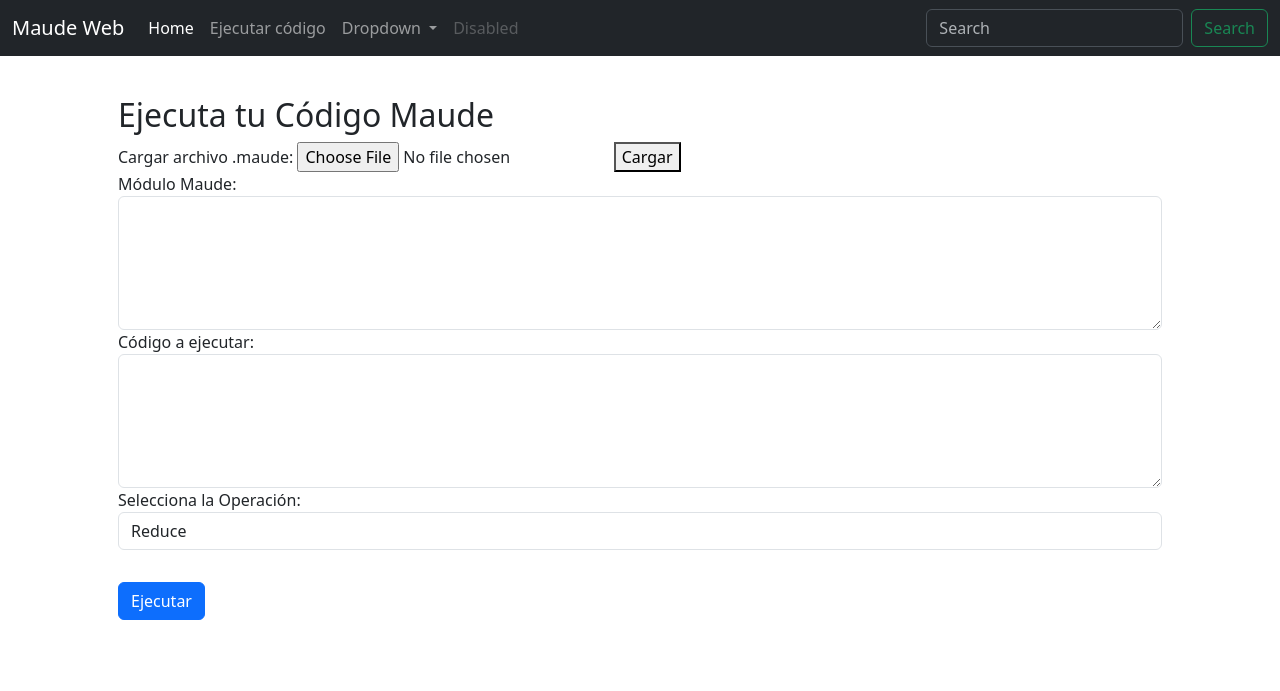
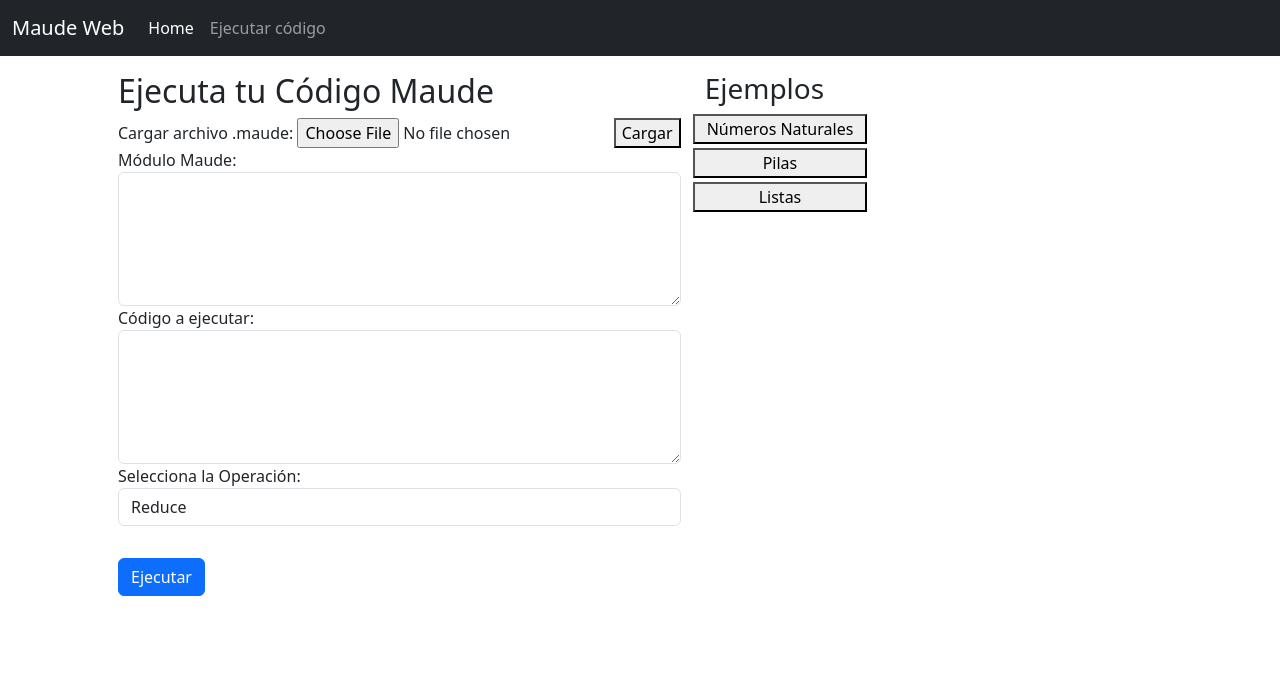
Before and after one commit to Tarusito/web_maude, a Django app: page /home/ in a window 1280 px wide. Shown: the top 691 px of the page. Run offline with Django 5.2, Linux system fonts and the light colour scheme.

Commit message:
muestra los ejemplos a la derecha

```diff
--- a/proyecto django/Proyecto1/templates/home.html
+++ b/proyecto django/Proyecto1/templates/home.html
@@ -22,29 +22,13 @@
               <li class="nav-item">
                 <a class="nav-link" href="#">Ejecutar código</a>
               </li>
-              <li class="nav-item dropdown">
-                <a class="nav-link dropdown-toggle" href="#" role="button" data-bs-toggle="dropdown" aria-expanded="false">
-                  Dropdown
-                </a>
-                <ul class="dropdown-menu">
-                  <li><a class="dropdown-item" href="#">Action</a></li>
-                  <li><a class="dropdown-item" href="#">Another action</a></li>
-                  <li><hr class="dropdown-divider"></li>
-                  <li><a class="dropdown-item" href="#">Something else here</a></li>
             </ul>
-              </li>
-              <li class="nav-item">
-                <a class="nav-link disabled" aria-disabled="true">Disabled</a>
-              </li>
-            </ul>
-            <form class="d-flex" role="search">
-              <input class="form-control me-2" type="search" placeholder="Search" aria-label="Search">
-              <button class="btn btn-outline-success" type="submit">Search</button>
-            </form>
           </div>
         </div>
       </nav>
-      <div class="container mt-5 p-5">
+      <div class="container mt-4 p-5">
+        <div class="row">
+          <div class="col-auto">
             <h2>Ejecuta tu Código Maude</h2>
             <form id = "maudeForm" action="" method="post">
                 {% csrf_token %}
@@ -74,6 +58,23 @@
                     <p>{{ result }}</p>
                 {% endif %}
             </div>
+          </div>
+          <div class="col-auto">
+            <div class="examples-section">
+              <h3>Ejemplos</h3>
+              <div class="row mt-1">
+                <button onclick="loadExample('numerosNaturales')">Números Naturales</button>
+              </div>
+              <div class="row mt-1">
+                <button onclick="loadExample('pilas')">Pilas</button>
+              </div>
+              <div class="row mt-1">
+                <button onclick="loadExample('listas')">Listas</button>
+              </div>
+          </div>
+          </div>
+        </div>
+
     </div>
 
     </div>
@@ -119,5 +120,129 @@
         .catch(error => console.error('Error:', error));
     });
 });
+  function loadExample(exampleName) {
+      var codeTextArea = document.getElementById("maudeCode");
+      switch (exampleName) {
+          case 'numerosNaturales':
+              codeTextArea.value = `fmod PEANO is
+                sort PeanoNat .
+                op 0 : -> PeanoNat [ctor] .
+                op s : PeanoNat -> PeanoNat [ctor] .
+                vars N M : PeanoNat .
+                op _+_ : PeanoNat PeanoNat -> PeanoNat [assoc comm] .
+                *** Caso 1: constructor 0
+                eq [s1] : 0 + N = N .
+                *** Caso 2: constructor sucesor
+                eq [s2] : s(N) + M = s(N + M) .
+                op _*_ : PeanoNat PeanoNat -> PeanoNat [assoc comm] .
+                eq 0 * N = 0 .
+                eq s(N) * M = M + (N * M) .
+                op esPositivo : PeanoNat -> Bool .
+                eq esPositivo(0) = false .
+                eq esPositivo(s(N)) = true .
+                endfm`;
+              break;
+          case 'pilas':
+              codeTextArea.value = `fmod PILA is
+                pr NAT .
+                sort Pila .
+
+                op pila-vacia : -> Pila [ctor] .
+                op apila : Nat Pila -> Pila [ctor] .
+
+                var N : Nat .
+                var P : Pila .
+
+                op desapila : Pila -> Pila .
+                eq desapila(pila-vacia) = pila-vacia .
+                eq desapila(apila(N, P)) = P .
+
+                op cima : Pila ~> Nat .
+                eq cima(apila(N, P)) = N .
+                endfm`;
+              break;
+          case 'listas':
+              codeTextArea.value =`fmod PERSONA is
+                pr STRING .
+                sort Persona .
+                op <_,_> : String Nat -> Persona [ctor] .
+                vars S S’ : String .
+                vars N N’ : Nat .
+
+                ops max min : Persona Persona -> Persona [comm] .
+                ceq [max] : max(< S, N >, < S’, N’ >) = < S, N >
+                if N >= N’ .
+                ceq [min] : min(< S, N >, < S’, N’ >) = < S, N >
+                if N <= N’ .
+
+                ops max min : Persona Persona -> Persona [comm] .
+                eq [max] : max(< S, N >, < S’, N’ >) = if N >= N’
+                then < S, N >
+                else < S’, N’ >
+                fi .
+                eq [min] : min(< S, N >, < S’, N’ >) = N <= N’
+                then < S, N >
+                else < S’, N’ >
+                fi .
+
+                ops _<=_ _>_ : Persona Persona -> Bool .
+                eq < S, N > <= < S’, N’ > = N <= N’ .
+                eq < S, N > > < S’, N’ > = N > N’ .
+
+                ops a b c d : -> Persona .
+                eq a = < "a", 100 > .
+                eq b = < "b", 80 > .
+                eq c = < "c", 150 > .
+                eq d = < "d", 10 > .
+                endfm
+
+                fmod LISTA is
+                pr PERSONA .
+                sorts Lista ListaOrd .
+
+                subsort Persona < ListaOrd < Lista .
+
+                op lv : -> ListaOrd [ctor] .
+                op __ : Lista Lista -> Lista [ctor assoc id: lv] .
+                vars P P’ : Persona .
+                vars L L’ : Lista .
+                var LO : ListaOrd .
+
+                cmb P P’ L : ListaOrd
+                if P <= P’ /\
+                P’ L : ListaOrd .
+
+                op head : Lista ~> Persona .
+                eq head(P L) = P .
+
+                op tail : Lista ~> Lista .
+                eq tail(P L) = L .
+
+                op tam : Lista -> Nat .
+                eq tam(lv) = 0 .
+                eq tam(P L) = s(tam(L)) .
+
+                op esta? : Lista Persona -> Bool .
+                eq esta?(L P L’, P) = true .
+                eq esta?(L, P) = false [owise] .
+
+                op ordena : Lista -> Lista .
+                ceq ordena(L P P’ L’) = ordena(L P’ P L’)
+                if P > P’ .
+                eq ordena(L) = L [owise] .
+
+                op inserta-ord : ListaOrd Persona -> ListaOrd .
+                eq inserta-ord(lv, P) = P .
+                eq inserta-ord(P L, P’) = if P <= P’
+                then P inserta-ord(L, P’)
+                else P’ P L
+                fi .
+
+                op ordena-por-insercion : ListaOrd -> ListaOrd .
+                eq ordena-por-insercion(lv) = lv .
+                ceq ordena-por-insercion(P L) = inserta-ord(L’, P)
+                if L’ := ordena-por-insercion(L) .
+                endfm`
+              break;}}
   </script>
 </html>
```
Lines whose indentation alone changed are shown as unchanged.
